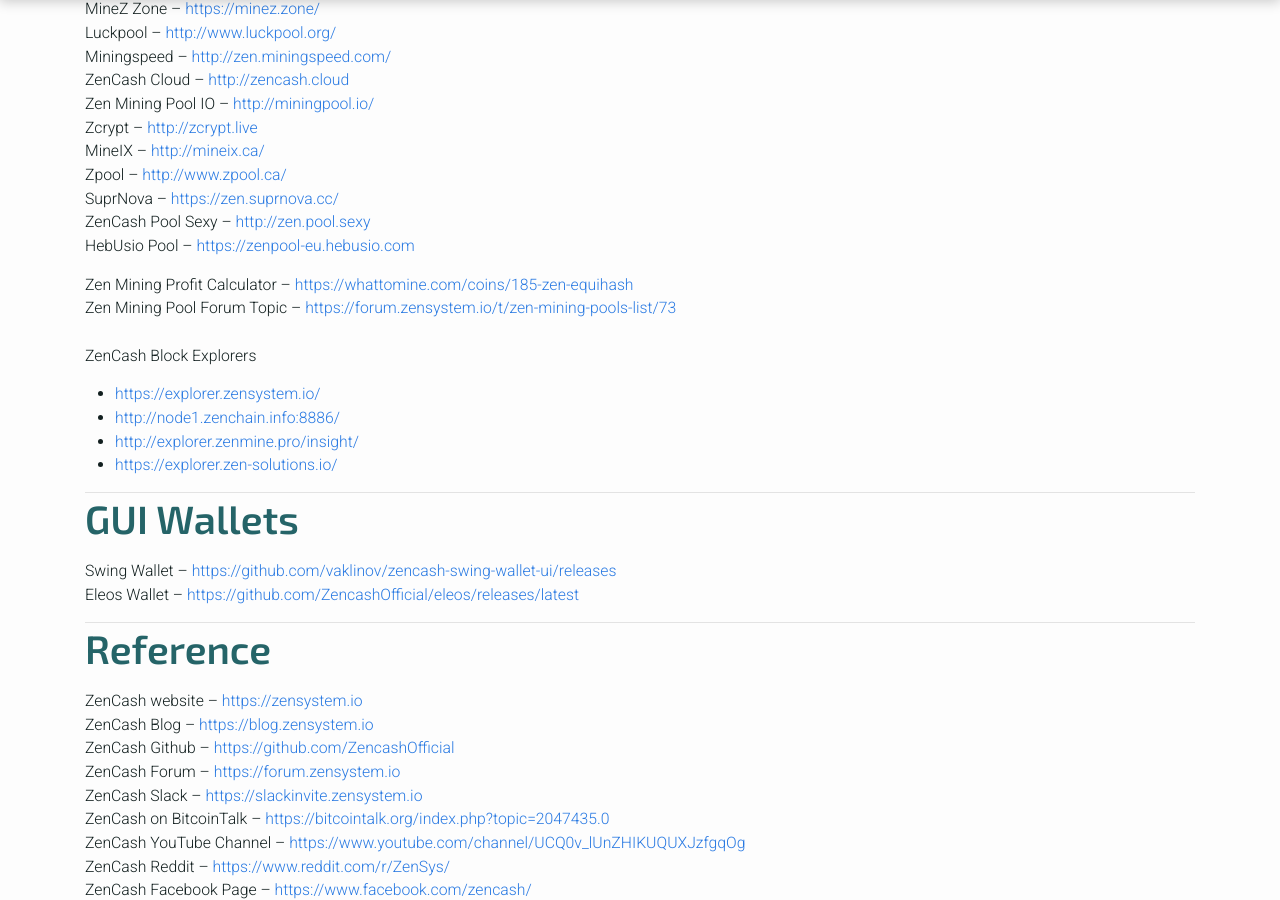
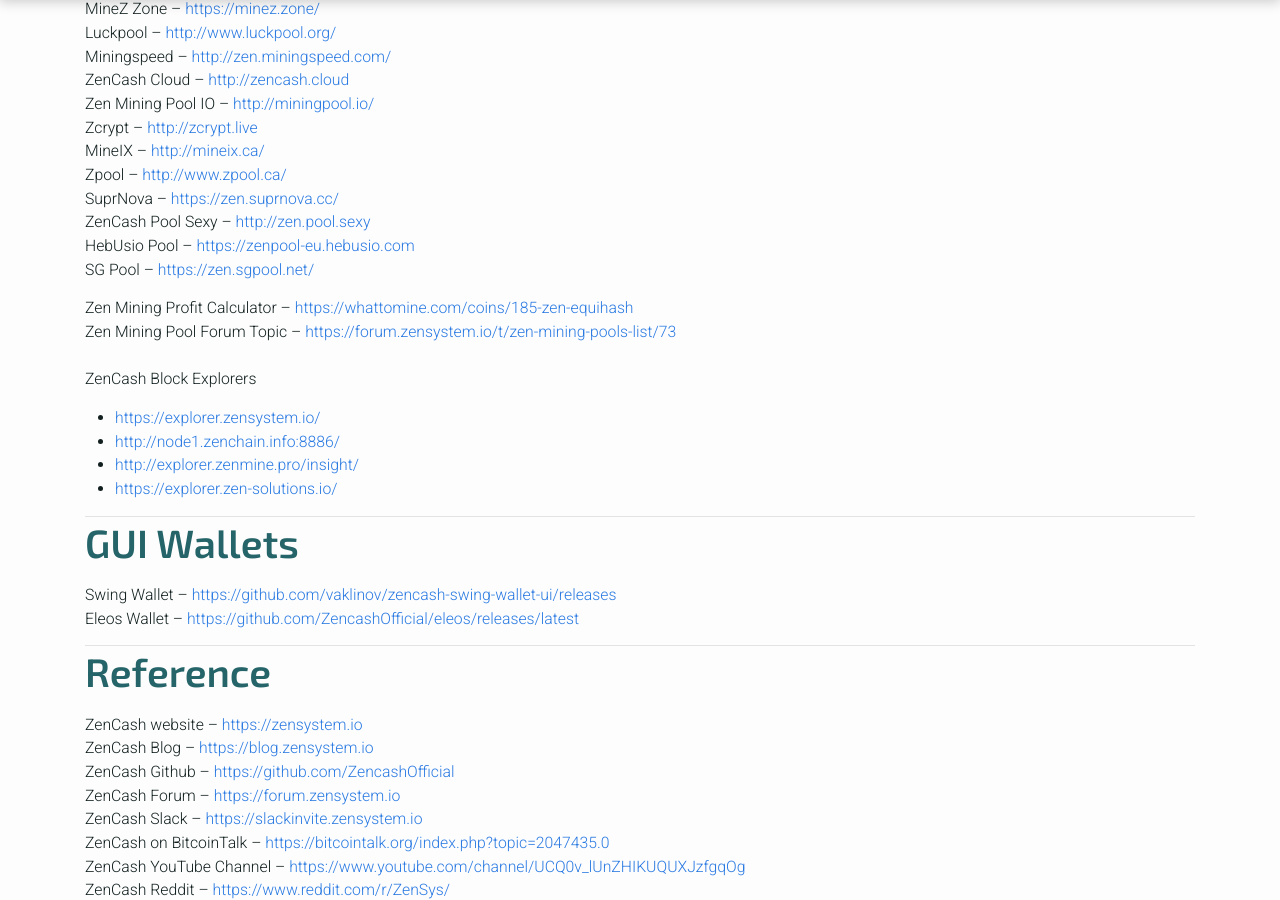
Before and after one commit to tarrenj/website, a Jekyll site: the page built from mining-pools.html, in a window 1280 px wide and 900 px high, scrolled down 547 px. Built offline with Jekyll 4.4.1, drawn with Linux system fonts in a browser that asks for light colours.

Commit message:
Add SG Pool

```diff
--- a/_includes/content/mine-zen.html
+++ b/_includes/content/mine-zen.html
@@ -17,7 +17,8 @@
     <a href="http://zcrypt.live">Zcrypt</a><br />
     <a href="http://mineix.ca/">MineIX</a><br />
     <a href="http://www.zpool.ca/">Zpool</a><br />
-    <a href="https://zen.suprnova.cc/">SuprNova</a>
+    <a href="https://zen.suprnova.cc/">SuprNova</a><br />
+    <a href="https://zen.sgpool.net/">SG Pool</a>
   </div>
 </div>
 <hr />
--- a/mining-pools.html
+++ b/mining-pools.html
@@ -25,7 +25,8 @@
 Zpool &#8211; <a href="http://www.zpool.ca/">http://www.zpool.ca/</a><br />
 SuprNova &#8211; <a href="https://zen.suprnova.cc/">https://zen.suprnova.cc/</a><br />
 ZenCash Pool Sexy &#8211; <a href="http://zen.pool.sexy">http://zen.pool.sexy</a><br />
-HebUsio Pool &#8211; <a href="https://zenpool-eu.hebusio.com">https://zenpool-eu.hebusio.com</a>
+HebUsio Pool &#8211; <a href="https://zenpool-eu.hebusio.com">https://zenpool-eu.hebusio.com</a><br />
+SG Pool &#8211; <a href="https://zen.sgpool.net/">https://zen.sgpool.net/</a>
 </p>
 <p>Zen Mining Profit Calculator &#8211; <a href="https://whattomine.com/coins/185-zen-equihash">https://whattomine.com/coins/185-zen-equihash</a><br />
 Zen Mining Pool Forum Topic &#8211; <a href="https://forum.zensystem.io/t/zen-mining-pools-list/73">https://forum.zensystem.io/t/zen-mining-pools-list/73</a><br /><br />
```
Also changed, not shown: 3 other files.
